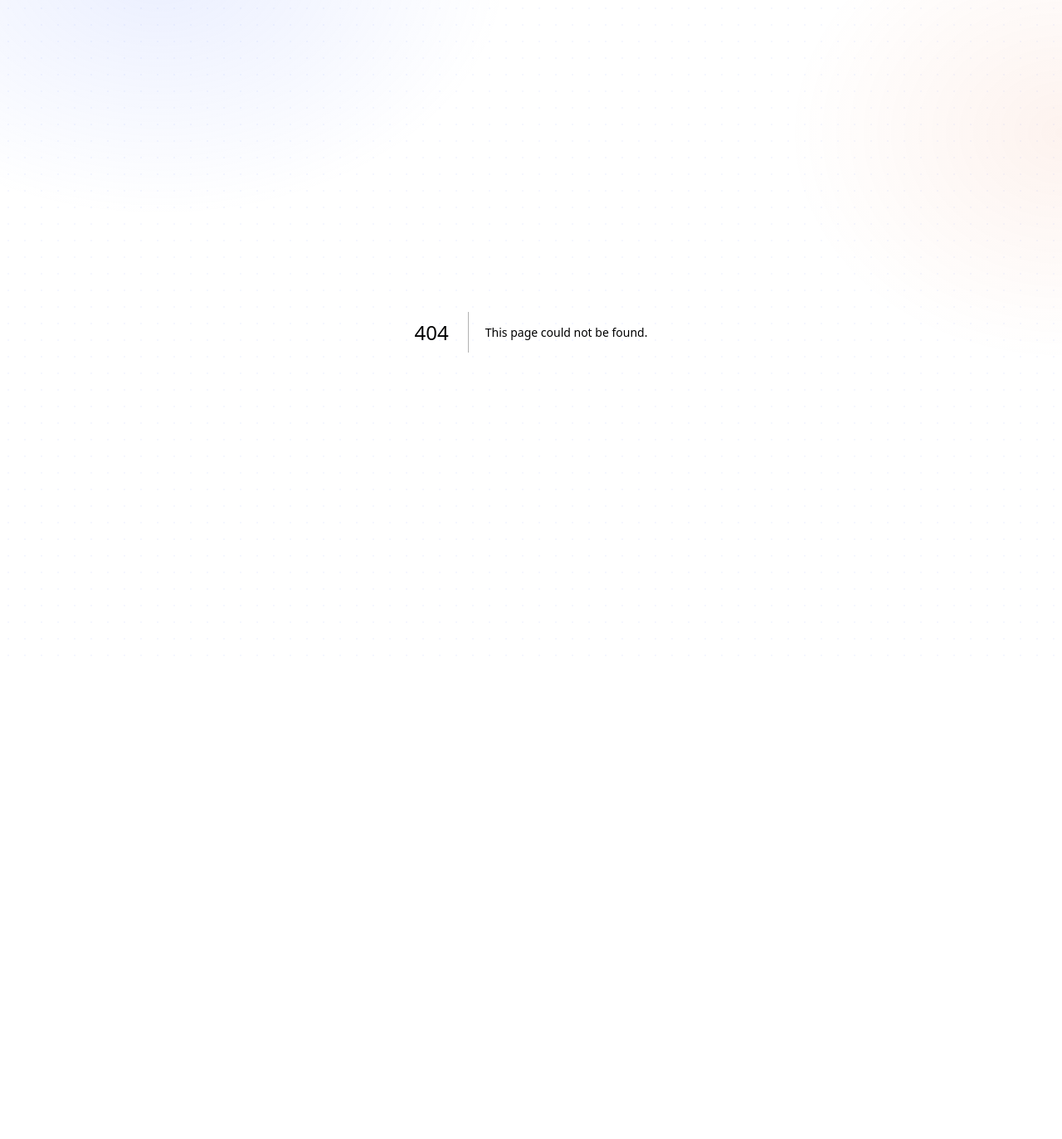
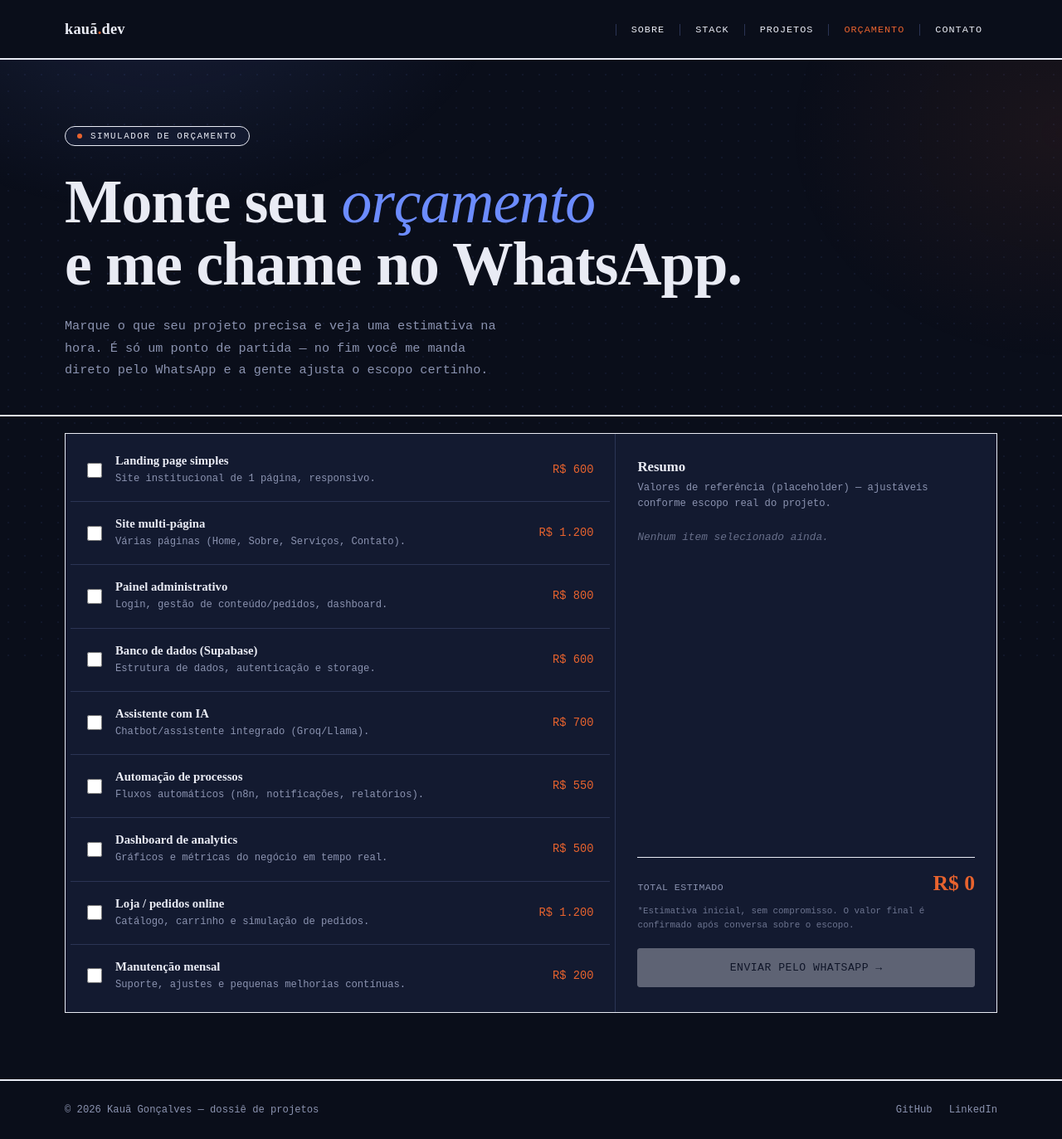
Before and after one commit to kauagoncalves1/Portfolio, a Next.js app: page /orcamento in a window 1280 px wide. Before the commit this address had no page. Shown: the whole page at 83% size. Before the commit the page ends 800 px from the top, so only its background shows below. Built offline with nearby package versions, Linux system fonts and the light colour scheme.

Commit message:
pagina de orçamento para trabalhos freelancer

```diff
--- a/src/app/globals.css
+++ b/src/app/globals.css
@@ -205,5 +205,49 @@
   .foot-links a{color:var(--ink-dim); text-decoration:none; font-size:.76rem;}
   .foot-links a:hover{color:var(--stamp);}
 
+  /* ORÇAMENTO */
+  .quote-layout{display:grid; grid-template-columns:1.3fr .9fr; gap:1px; background:var(--line); border:1px solid var(--ink);}
+  .quote-items{background:var(--card); padding:6px;}
+  .quote-item{
+    display:flex; align-items:center; gap:16px; padding:18px 20px;
+    border-bottom:1px solid var(--line); cursor:pointer; transition:.2s;
+  }
+  .quote-item:last-child{border-bottom:none;}
+  .quote-item:hover{background:var(--paper-alt);}
+  .quote-item.checked{background:var(--paper-alt);}
+  .quote-item input{width:18px; height:18px; accent-color:var(--stamp); cursor:pointer; flex-shrink:0;}
+  .quote-item .qi-info{flex:1;}
+  .quote-item .qi-name{font-family:var(--display); font-size:.92rem; font-weight:600;}
+  .quote-item .qi-desc{font-size:.76rem; color:var(--ink-dim); margin-top:4px; line-height:1.5;}
+  .quote-item .qi-price{font-family:var(--mono); font-size:.86rem; color:var(--stamp); white-space:nowrap;}
+
+  .quote-summary{background:var(--card); padding:30px 26px; display:flex; flex-direction:column;}
+  .quote-summary h3{font-family:var(--display); font-size:1.05rem; font-weight:600; margin-bottom:6px;}
+  .qs-hint{font-size:.76rem; color:var(--ink-dim); margin-bottom:22px; line-height:1.6;}
+  .qs-list{flex:1; margin-bottom:18px; min-height:40px;}
+  .qs-empty{color:var(--ink-dim); font-size:.8rem; font-style:italic; opacity:.7;}
+  .qs-line{display:flex; justify-content:space-between; font-size:.8rem; color:var(--ink-dim); padding:8px 0; border-bottom:1px solid var(--line);}
+  .qs-line span:last-child{color:var(--ink);}
+  .qs-total{
+    display:flex; justify-content:space-between; align-items:baseline;
+    padding-top:16px; margin-top:auto; border-top:1px solid var(--ink);
+  }
+  .qs-total .l{font-size:.72rem; color:var(--ink-dim); text-transform:uppercase; letter-spacing:.5px;}
+  .qs-total .v{font-family:var(--display); font-size:1.6rem; font-weight:600; color:var(--stamp);}
+  .qs-note{font-size:.68rem; color:var(--ink-dim); opacity:.75; margin-top:10px; line-height:1.5;}
+  .qs-send{
+    margin-top:20px; width:100%; text-align:center; justify-content:center;
+    background:var(--ink); color:var(--paper); border:1.5px solid var(--ink); font-weight:500;
+    padding:15px; border-radius:var(--radius); font-family:var(--mono); font-size:.82rem;
+    letter-spacing:.5px; text-transform:uppercase;
+    cursor:pointer; transition:.2s; display:flex; align-items:center; gap:10px;
+  }
+  .qs-send:hover:not(:disabled){background:var(--stamp); border-color:var(--stamp); color:#fff;}
+  .qs-send:disabled{opacity:.35; cursor:not-allowed;}
+
+  @media (max-width: 860px){
+    .quote-layout{grid-template-columns:1fr;}
+  }
+
   [data-reveal]{opacity:0; transform:translateY(20px); transition:opacity .6s ease, transform .6s ease;}
   [data-reveal].in{opacity:1; transform:translateY(0);}
--- /dev/null
+++ b/src/app/orcamento/page.js
@@ -0,0 +1,182 @@
+"use client";
+
+import { useEffect, useState } from "react";
+import Link from "next/link";
+
+const WHATSAPP_NUMBER = "5521986129519";
+
+const QUOTE_ITEMS = [
+  { id: "landing", name: "Landing page simples", desc: "Site institucional de 1 página, responsivo.", price: 600 },
+  { id: "multipage", name: "Site multi-página", desc: "Várias páginas (Home, Sobre, Serviços, Contato).", price: 1200 },
+  { id: "admin", name: "Painel administrativo", desc: "Login, gestão de conteúdo/pedidos, dashboard.", price: 800 },
+  { id: "db", name: "Banco de dados (Supabase)", desc: "Estrutura de dados, autenticação e storage.", price: 600 },
+  { id: "ai", name: "Assistente com IA", desc: "Chatbot/assistente integrado (Groq/Llama).", price: 700 },
+  { id: "automation", name: "Automação de processos", desc: "Fluxos automáticos (n8n, notificações, relatórios).", price: 550 },
+  { id: "analytics", name: "Dashboard de analytics", desc: "Gráficos e métricas do negócio em tempo real.", price: 500 },
+  { id: "ecommerce", name: "Loja / pedidos online", desc: "Catálogo, carrinho e simulação de pedidos.", price: 1200 },
+  { id: "maintenance", name: "Manutenção mensal", desc: "Suporte, ajustes e pequenas melhorias contínuas.", price: 200 },
+];
+
+const fmt = (n) => "R$ " + n.toLocaleString("pt-BR");
+
+export default function Orcamento() {
+  const [menuOpen, setMenuOpen] = useState(false);
+  const [selected, setSelected] = useState([]);
+
+  useEffect(() => {
+    const observer = new IntersectionObserver(
+      (entries) => {
+        entries.forEach((e) => {
+          if (e.isIntersecting) e.target.classList.add("in");
+        });
+      },
+      { threshold: 0.12 }
+    );
+    document.querySelectorAll("[data-reveal]").forEach((el) => observer.observe(el));
+    return () => observer.disconnect();
+  }, []);
+
+  const toggle = (id) => {
+    setSelected((prev) =>
+      prev.includes(id) ? prev.filter((i) => i !== id) : [...prev, id]
+    );
+  };
+
+  const chosen = QUOTE_ITEMS.filter((i) => selected.includes(i.id));
+  const total = chosen.reduce((sum, i) => sum + i.price, 0);
+
+  const sendQuote = () => {
+    if (chosen.length === 0) return;
+    let msg = "Olá! Fiz uma simulação de orçamento no seu portfólio e gostaria de conversar sobre o projeto:\n\n";
+    chosen.forEach((i) => {
+      msg += `• ${i.name} — ${fmt(i.price)}\n`;
+    });
+    msg += `\nTotal estimado: ${fmt(total)}\n\nPodemos conversar sobre os detalhes?`;
+    const url = `https://wa.me/${WHATSAPP_NUMBER}?text=${encodeURIComponent(msg)}`;
+    window.open(url, "_blank");
+  };
+
+  return (
+    <>
+      <nav>
+        <div className="wrap">
+          <Link href="/" className="logo">
+            kauã<em>.</em>dev
+          </Link>
+          <ul className={`navlinks ${menuOpen ? "open" : ""}`}>
+            <li>
+              <Link href="/#sobre" onClick={() => setMenuOpen(false)}>Sobre</Link>
+            </li>
+            <li>
+              <Link href="/#skills" onClick={() => setMenuOpen(false)}>Stack</Link>
+            </li>
+            <li>
+              <Link href="/#projetos" onClick={() => setMenuOpen(false)}>Projetos</Link>
+            </li>
+            <li>
+              <Link href="/orcamento" onClick={() => setMenuOpen(false)} style={{ color: "var(--stamp)" }}>Orçamento</Link>
+            </li>
+            <li>
+              <Link href="/#contato" onClick={() => setMenuOpen(false)}>Contato</Link>
+            </li>
+          </ul>
+          <button className="navtoggle" onClick={() => setMenuOpen(!menuOpen)}>
+            ☰
+          </button>
+        </div>
+      </nav>
+
+      <header className="hero" style={{ paddingBottom: "40px" }}>
+        <div className="wrap">
+          <div className="folio-tag">
+            <span className="dot"></span> Simulador de orçamento
+          </div>
+          <h1 className="title">
+            Monte seu <span className="it">orçamento</span>
+            <br />
+            e me chame no WhatsApp.
+          </h1>
+          <p className="hero-sub">
+            Marque o que seu projeto precisa e veja uma estimativa na hora. É só um
+            ponto de partida — no fim você me manda direto pelo WhatsApp e a gente
+            ajusta o escopo certinho.
+          </p>
+        </div>
+      </header>
+
+      <section className="section" style={{ paddingTop: "20px" }}>
+        <div className="wrap">
+          <div className="quote-layout" data-reveal>
+            <div className="quote-items">
+              {QUOTE_ITEMS.map((item) => {
+                const checked = selected.includes(item.id);
+                return (
+                  <label
+                    key={item.id}
+                    className={`quote-item ${checked ? "checked" : ""}`}
+                  >
+                    <input
+                      type="checkbox"
+                      checked={checked}
+                      onChange={() => toggle(item.id)}
+                    />
+                    <div className="qi-info">
+                      <div className="qi-name">{item.name}</div>
+                      <div className="qi-desc">{item.desc}</div>
+                    </div>
+                    <div className="qi-price">{fmt(item.price)}</div>
+                  </label>
+                );
+              })}
+            </div>
+
+            <div className="quote-summary">
+              <h3>Resumo</h3>
+              <p className="qs-hint">
+                Valores de referência (placeholder) — ajustáveis conforme escopo real
+                do projeto.
+              </p>
+              <div className="qs-list">
+                {chosen.length === 0 ? (
+                  <div className="qs-empty">Nenhum item selecionado ainda.</div>
+                ) : (
+                  chosen.map((i) => (
+                    <div className="qs-line" key={i.id}>
+                      <span>{i.name}</span>
+                      <span>{fmt(i.price)}</span>
+                    </div>
+                  ))
+                )}
+              </div>
+              <div className="qs-total">
+                <span className="l">Total estimado</span>
+                <span className="v">{fmt(total)}</span>
+              </div>
+              <p className="qs-note">
+                *Estimativa inicial, sem compromisso. O valor final é confirmado após
+                conversa sobre o escopo.
+              </p>
+              <button
+                className="qs-send"
+                disabled={chosen.length === 0}
+                onClick={sendQuote}
+              >
+                Enviar pelo WhatsApp →
+              </button>
+            </div>
+          </div>
+        </div>
+      </section>
+
+      <footer>
+        <div className="wrap">
+          <p>© 2026 Kauã Gonçalves — dossiê de projetos</p>
+          <div className="foot-links">
+            <a href="https://github.com/kauagoncalves1">GitHub</a>
+            <a href="https://www.linkedin.com/in/kaua-gon%C3%A7alves">LinkedIn</a>
+          </div>
+        </div>
+      </footer>
+    </>
+  );
+}
--- a/src/app/page.js
+++ b/src/app/page.js
@@ -1,6 +1,7 @@
 "use client";
 
 import { useEffect, useState } from "react";
+import Link from "next/link";
 
 export default function Portfolio() {
   const [menuOpen, setMenuOpen] = useState(false);
@@ -35,6 +36,9 @@ export default function Portfolio() {
             </li>
             <li>
               <a href="#projetos" onClick={() => setMenuOpen(false)}>Projetos</a>
+            </li>
+            <li>
+              <Link href="/orcamento" onClick={() => setMenuOpen(false)}>Orçamento</Link>
             </li>
             <li>
               <a href="#contato" onClick={() => setMenuOpen(false)}>Contato</a>
```
Also changed, not shown: 1 other file (tests, documents, lock files or other folders).
